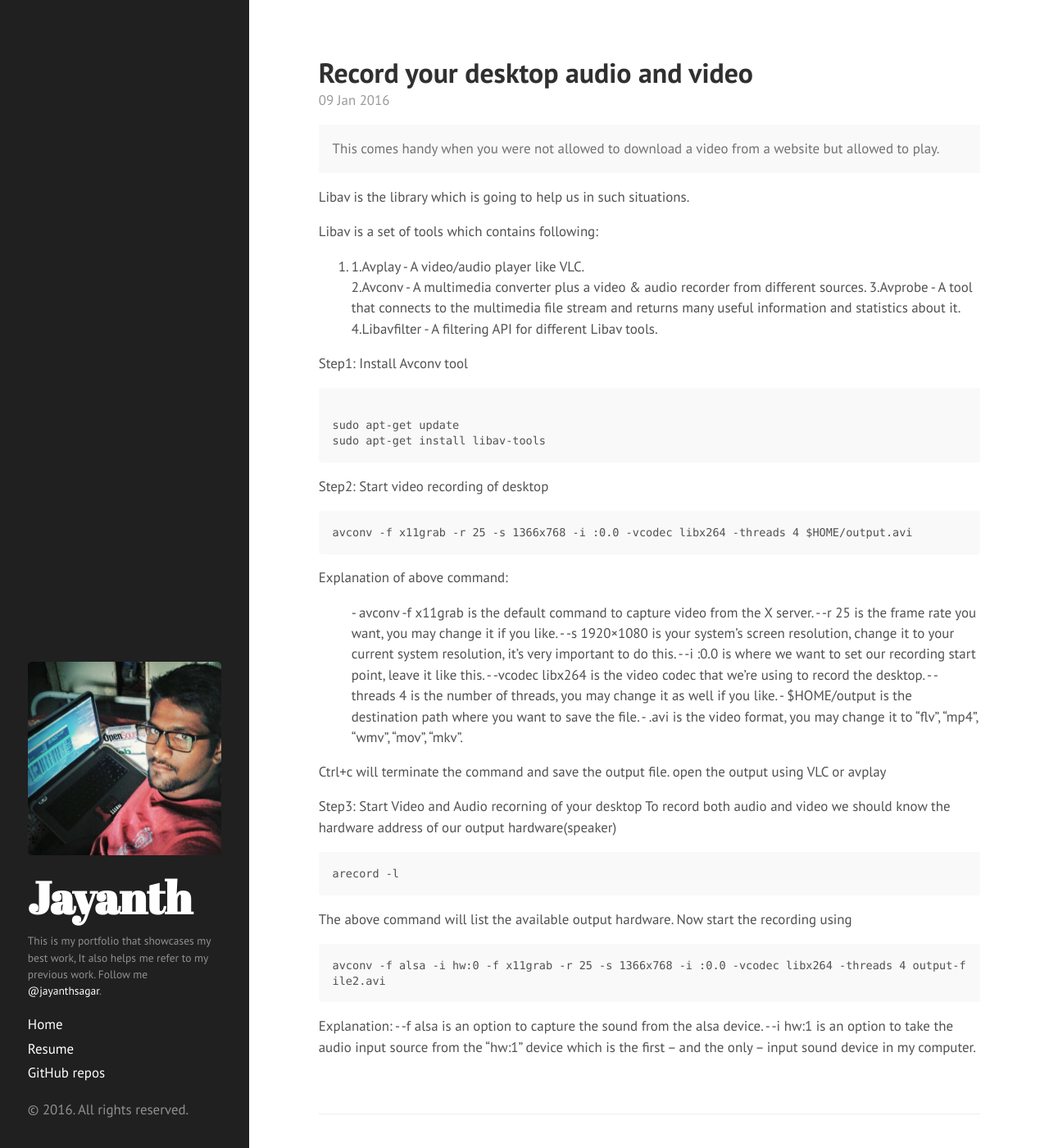
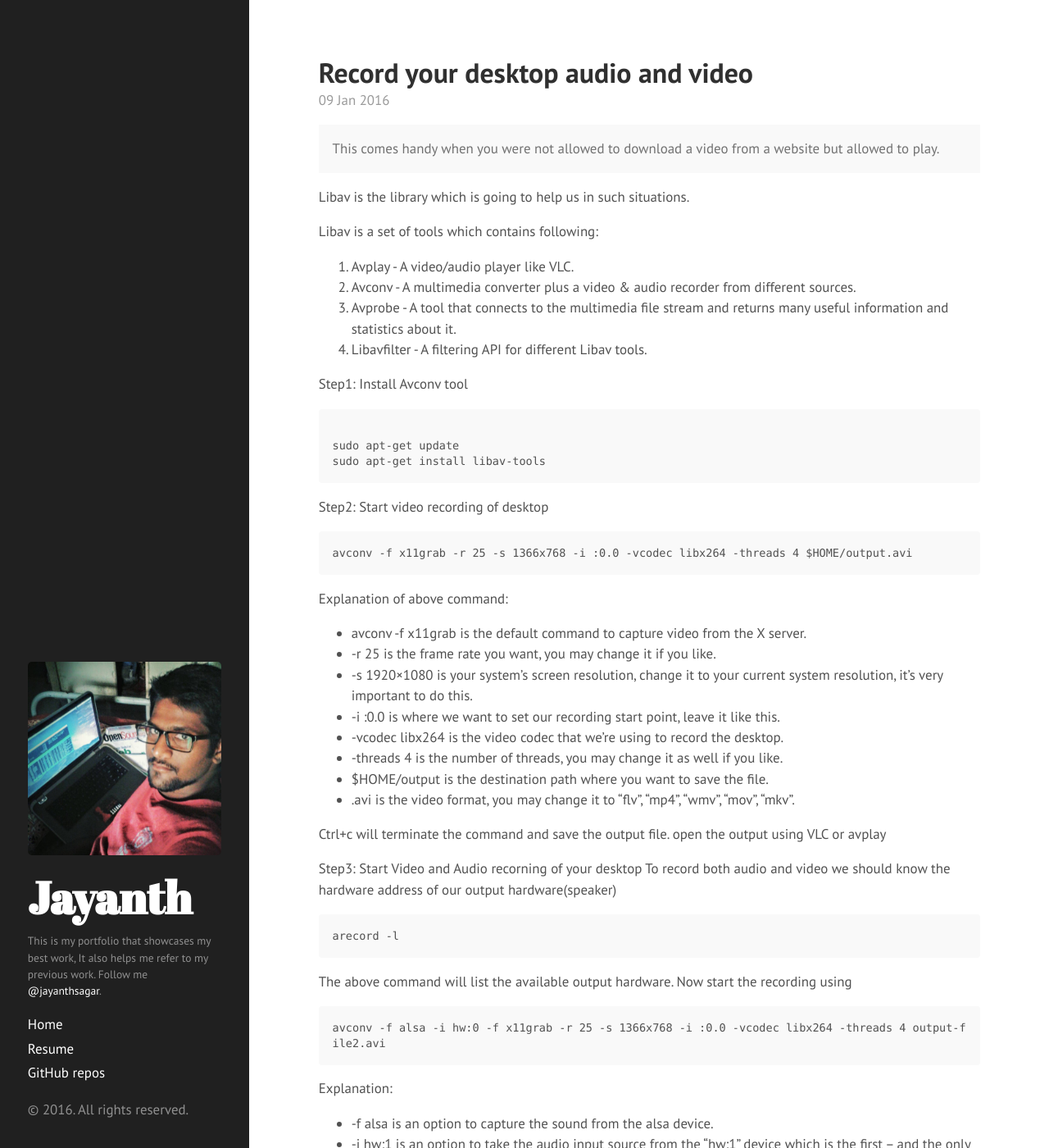
Before and after one commit to jayanthsagar/jayanthsagar.github.io, a Jekyll site: the page built from _posts/2016-01-09-Record-your-desktop-audio-and-video.md, in a window 1280 px wide and 1400 px high. Shown: the whole window at 82% size. Built offline with Jekyll 4.4.1, drawn with Linux system fonts in a browser that asks for light colours; Markdown is read by kramdown in place of the engine named in the settings; some of the changed text lies outside the part shown.

Commit message:
modified recent article

````diff
--- a/_posts/2016-01-09-Record-your-desktop-audio-and-video.md
+++ b/_posts/2016-01-09-Record-your-desktop-audio-and-video.md
@@ -9,11 +9,11 @@ This comes handy when you were not allowed to download a video from a website bu
 Libav is the library which is going to help us in such situations.
 </p><p>Libav is a set of tools which contains following:
 </p><ol>
-<li>1.Avplay - A video/audio player like VLC.</li>
-2.Avconv - A multimedia converter plus a video & audio recorder from different sources.
-3.Avprobe - A tool that connects to the multimedia file stream and returns many useful information and statistics about it.
-4.Libavfilter - A filtering API for different Libav tools.
-</ol>
+<li>Avplay - A video/audio player like VLC.</li>
+<li>Avconv - A multimedia converter plus a video & audio recorder from different sources.
+</li><li>Avprobe - A tool that connects to the multimedia file stream and returns many useful information and statistics about it.
+</li><li>Libavfilter - A filtering API for different Libav tools.
+</li></ol>
 <p>
 Step1: Install Avconv tool
 </p>
@@ -32,15 +32,15 @@ avconv -f x11grab -r 25 -s 1366x768 -i :0.0 -vcodec libx264 -threads 4 $HOME/out
 <p>
 Explanation of above command:
 <ul>
--    avconv -f x11grab is the default command to capture video from the X server.
--    -r 25 is the frame rate you want, you may change it if you like.
--    -s 1920×1080 is your system’s screen resolution, change it to your current system resolution, it’s very important to do this.
--    -i :0.0 is where we want to set our recording start point, leave it like this.
--    -vcodec libx264 is the video codec that we’re using to record the desktop.
--    -threads 4 is the number of threads, you may change it as well if you like.
--    $HOME/output is the destination path where you want to save the file.
--    .avi is the video format, you may change it to “flv”, “mp4”, “wmv”, “mov”, “mkv”.
-</ul>
+<li>    avconv -f x11grab is the default command to capture video from the X server.
+</li><li>    -r 25 is the frame rate you want, you may change it if you like.
+</li><li>    -s 1920×1080 is your system’s screen resolution, change it to your current system resolution, it’s very important to do this.
+</li><li>    -i :0.0 is where we want to set our recording start point, leave it like this.
+</li><li>    -vcodec libx264 is the video codec that we’re using to record the desktop.
+</li><li>    -threads 4 is the number of threads, you may change it as well if you like.
+</li><li>    $HOME/output is the destination path where you want to save the file.
+</li><li>    .avi is the video format, you may change it to “flv”, “mp4”, “wmv”, “mov”, “mkv”.
+</li></ul>
 Ctrl+c will terminate the command and save the output file.
 
 open the output using VLC or avplay
@@ -62,6 +62,8 @@ avconv -f alsa -i hw:0 -f x11grab -r 25 -s 1366x768 -i :0.0 -vcodec libx264 -thr
 ```
 <p>
 Explanation:
--    -f alsa is an option to capture the sound from the alsa device.
--    -i hw:1 is an option to take the audio input source from the “hw:1” device which is the first – and the only – input sound device in my computer.
+<ul>
+<li>    -f alsa is an option to capture the sound from the alsa device.
+</li><li>    -i hw:1 is an option to take the audio input source from the “hw:1” device which is the first – and the only – input sound device in my computer.
+</li></ul>
 </p>
````
